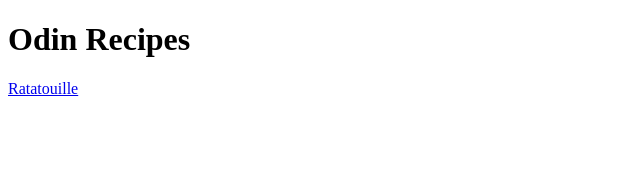
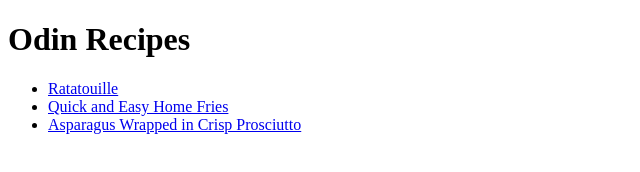
Before and after one commit to coton3um/odin-recipes, a plain HTML site: page index.html in a window 1280 px wide. Shown: the whole page, without its empty margins (0-640 px from the left). Drawn offline with Linux system fonts and the light colour scheme.

Commit message:
Add links to Asparagus Wrapped in Crisp Prosciutto and Quick And Easy Home Fries to index.html

```diff
--- a/index.html
+++ b/index.html
@@ -8,7 +8,14 @@
 
 <body>
   <h1>Odin Recipes</h1>
-  <a href="./recipes/ratatouille.html" target="_blank" rel="noopener norefferer">Ratatouille</a>
+  <ul>
+    <li><a href="./recipes/ratatouille.html" target="_blank" rel="noopener norefferer">Ratatouille</a></li>
+    <li><a href="./recipes/quick_and_easy_home_fries.html" target="_blank" rel="noopener norefferer">Quick and Easy Home
+        Fries</a></li>
+    <li><a href="./recipes/asparagus_wrapped_in_crisp_prosciutto.html" target="_blank"
+        rel="noopener norefferer">Asparagus Wrapped in Crisp Prosciutto</a></li>
+  </ul>
+
 </body>
 
 </html>
```
